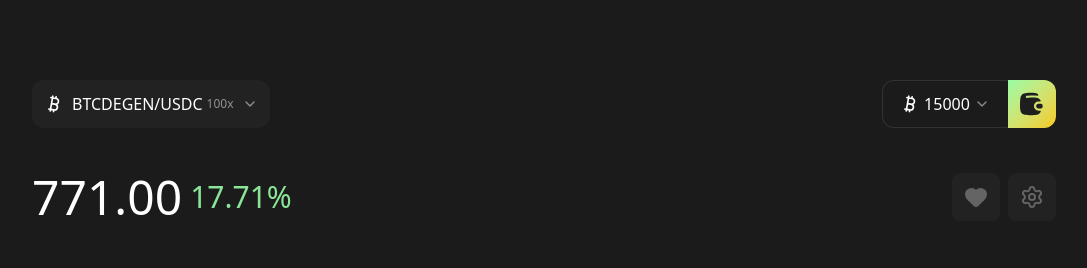
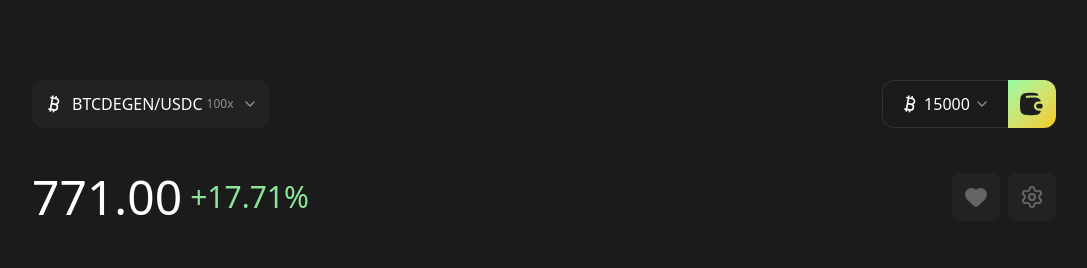
Before and after one commit to Shatlyk1011/chart-dashboard, a Next.js app: page / in a window 1280 px wide. Shown: the top 268 px of the page, without its empty margins (96-1183 px from the left). Built offline with nearby package versions, Linux system fonts and the light colour scheme.

Commit message:
add plus sign when percentage is up

```diff
--- a/app/page.tsx
+++ b/app/page.tsx
@@ -28,7 +28,7 @@ export default function Home() {
   return (
     <main className="flex min-h-screen px-12 py-20 font-sans max-lg:px-6 max-lg:py-16 max-sm:px-3 max-sm:py-10">
       <section className="mx-auto w-full max-w-5xl">
-        <div className="mb-10 flex justify-between">
+        <div className="mb-10 flex justify-between gap-4 max-sm:flex-col">
           <CoinSelectComponent items={COINS} onChange={(val) => setSelectedCoin(val)} value={selectedCoin} />
           <div>
             <ConnectButton />
@@ -39,15 +39,19 @@ export default function Home() {
           {currentCoinPrice.latestPrice && (
             <div className="flex items-center justify-between gap-2">
               {/* <span className="text-white/50">.07</span> */}
-              <h1 className="text-[48px] leading-[120%]">
+              <h1 className="text-[48px] leading-[120%] max-sm:text-[32px]">
                 {currentCoinPrice.latestPrice?.toLocaleString("en-US", {
                   minimumFractionDigits: 2,
                   maximumFractionDigits: 2,
                 })}
               </h1>
               <span
-                className={cn("text-3xl leading-[140%]", isMinusPercentage ? "text-red-600/80" : "text-[#97FCA6]/90")}
+                className={cn(
+                  "text-3xl leading-[140%] max-sm:text-xl",
+                  isMinusPercentage ? "text-red-600/80" : "text-[#97FCA6]/90",
+                )}
               >
+                {!isMinusPercentage && "+"}
                 {currentCoinPrice.percentDifference}%
               </span>
             </div>
```
